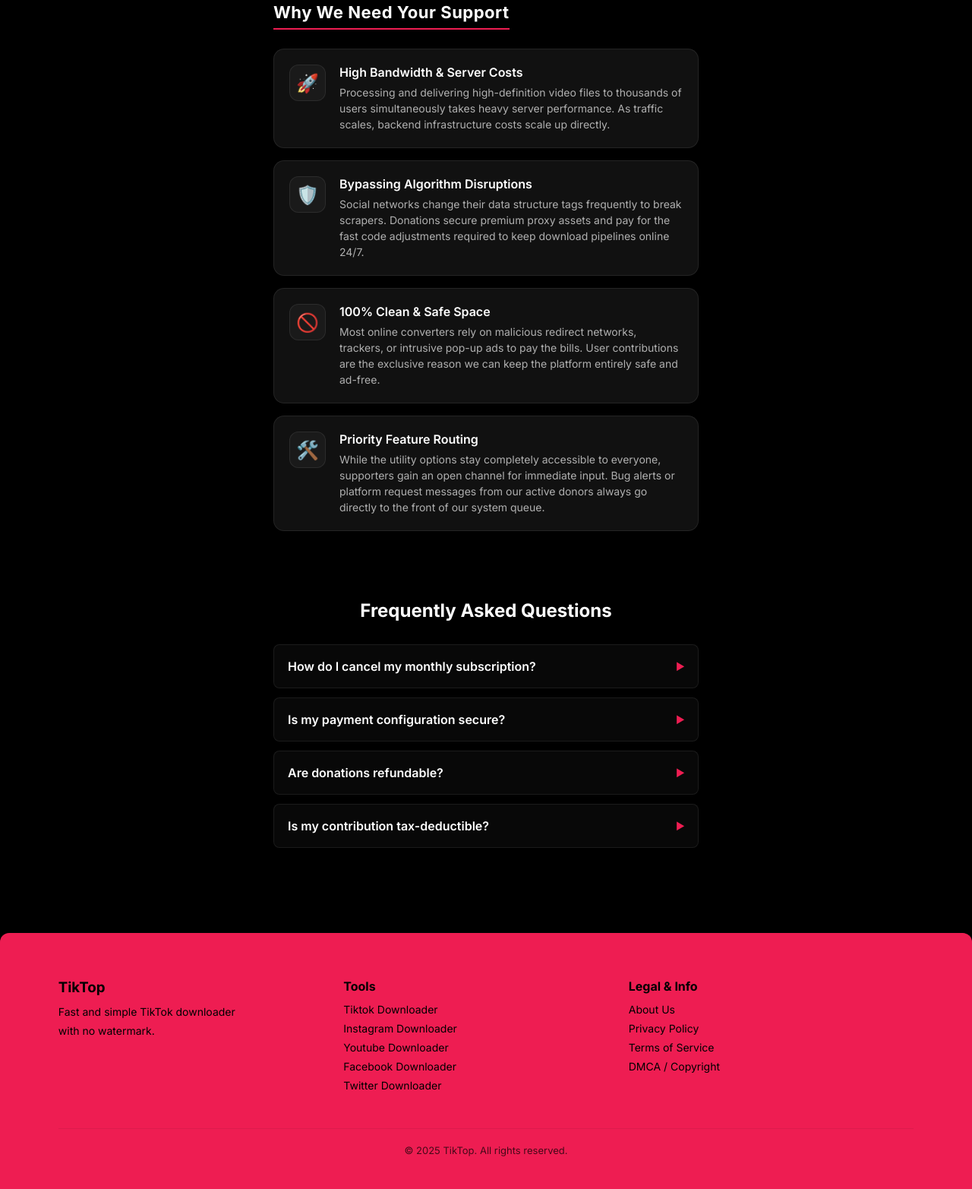
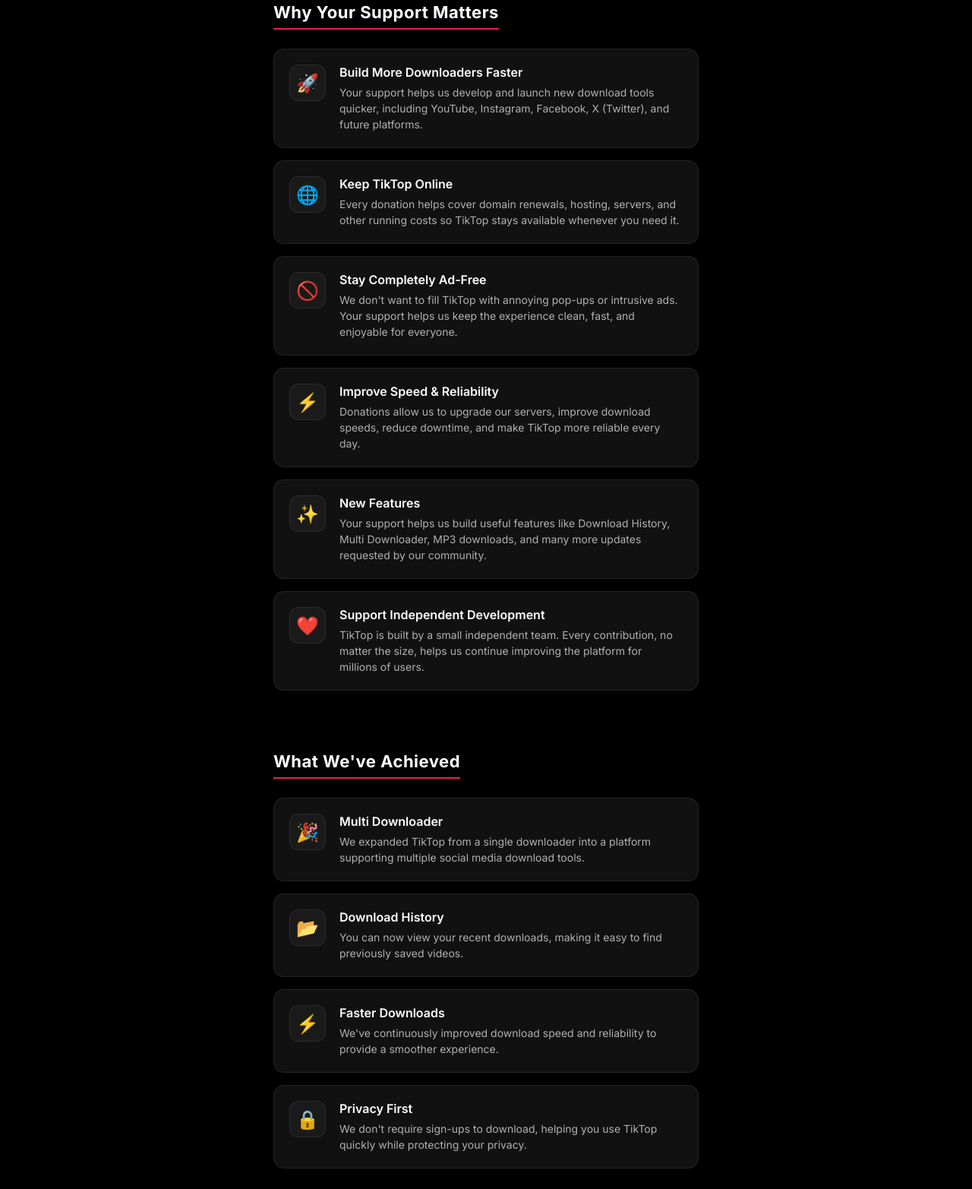
Before and after one commit to socialboosthub/Tiktop, a website: page public/support.html in a window 1280 px wide. Shown: the part 845-2410 px from the top of the page at 76% size. Drawn offline with Linux system fonts and the light colour scheme; a script that the page names is missing.

Commit message:
Update support section with new claims and achievements

```diff
--- a/public/support.html
+++ b/public/support.html
@@ -316,36 +316,98 @@
     </div>
 
     <div class="claims-container">
-      <h2 class="claims-heading">Why We Need Your Support</h2>
+  <h2 class="claims-heading">Why Your Support Matters</h2>
+
   <div class="claims-grid">
+
     <div class="claim-card">
       <div class="claim-icon">🚀</div>
       <div class="claim-content">
-            <h3>High Bandwidth & Server Costs</h3>
-            <p>Processing and delivering high-definition video files to thousands of users simultaneously takes heavy server performance. As traffic scales, backend infrastructure costs scale up directly.</p>
+        <h3>Build More Downloaders Faster</h3>
+        <p>Your support helps us develop and launch new download tools quicker, including YouTube, Instagram, Facebook, X (Twitter), and future platforms.</p>
       </div>
     </div>
+
     <div class="claim-card">
-          <div class="claim-icon">🛡️</div>
+      <div class="claim-icon">🌐</div>
       <div class="claim-content">
-            <h3>Bypassing Algorithm Disruptions</h3>
-            <p>Social networks change their data structure tags frequently to break scrapers. Donations secure premium proxy assets and pay for the fast code adjustments required to keep download pipelines online 24/7.</p>
+        <h3>Keep TikTop Online</h3>
+        <p>Every donation helps cover domain renewals, hosting, servers, and other running costs so TikTop stays available whenever you need it.</p>
       </div>
     </div>
+
     <div class="claim-card">
       <div class="claim-icon">🚫</div>
       <div class="claim-content">
-            <h3>100% Clean & Safe Space</h3>
-            <p>Most online converters rely on malicious redirect networks, trackers, or intrusive pop-up ads to pay the bills. User contributions are the exclusive reason we can keep the platform entirely safe and ad-free.</p>
+        <h3>Stay Completely Ad-Free</h3>
+        <p>We don't want to fill TikTop with annoying pop-ups or intrusive ads. Your support helps us keep the experience clean, fast, and enjoyable for everyone.</p>
       </div>
     </div>
+
     <div class="claim-card">
-          <div class="claim-icon">🛠️</div>
+      <div class="claim-icon">⚡</div>
       <div class="claim-content">
-            <h3>Priority Feature Routing</h3>
-            <p>While the utility options stay completely accessible to everyone, supporters gain an open channel for immediate input. Bug alerts or platform request messages from our active donors always go directly to the front of our system queue.</p>
+        <h3>Improve Speed & Reliability</h3>
+        <p>Donations allow us to upgrade our servers, improve download speeds, reduce downtime, and make TikTop more reliable every day.</p>
       </div>
     </div>
+
+    <div class="claim-card">
+      <div class="claim-icon">✨</div>
+      <div class="claim-content">
+        <h3>New Features</h3>
+        <p>Your support helps us build useful features like Download History, Multi Downloader, MP3 downloads, and many more updates requested by our community.</p>
+      </div>
+    </div>
+
+    <div class="claim-card">
+      <div class="claim-icon">❤️</div>
+      <div class="claim-content">
+        <h3>Support Independent Development</h3>
+        <p>TikTop is built by a small independent team. Every contribution, no matter the size, helps us continue improving the platform for millions of users.</p>
+      </div>
+    </div>
+
+  </div>
+    </div>
+
+    <div class="claims-container">
+  <h2 class="claims-heading">What We've Achieved</h2>
+
+  <div class="claims-grid">
+
+    <div class="claim-card">
+      <div class="claim-icon">🎉</div>
+      <div class="claim-content">
+        <h3>Multi Downloader</h3>
+        <p>We expanded TikTop from a single downloader into a platform supporting multiple social media download tools.</p>
+      </div>
+    </div>
+
+    <div class="claim-card">
+      <div class="claim-icon">📂</div>
+      <div class="claim-content">
+        <h3>Download History</h3>
+        <p>You can now view your recent downloads, making it easy to find previously saved videos.</p>
+      </div>
+    </div>
+
+    <div class="claim-card">
+      <div class="claim-icon">⚡</div>
+      <div class="claim-content">
+        <h3>Faster Downloads</h3>
+        <p>We've continuously improved download speed and reliability to provide a smoother experience.</p>
+      </div>
+    </div>
+
+    <div class="claim-card">
+      <div class="claim-icon">🔒</div>
+      <div class="claim-content">
+        <h3>Privacy First</h3>
+        <p>We don't require sign-ups to download, helping you use TikTop quickly while protecting your privacy.</p>
+      </div>
+    </div>
+
   </div>
     </div>
 
```
Lines whose indentation alone changed are shown as unchanged.
